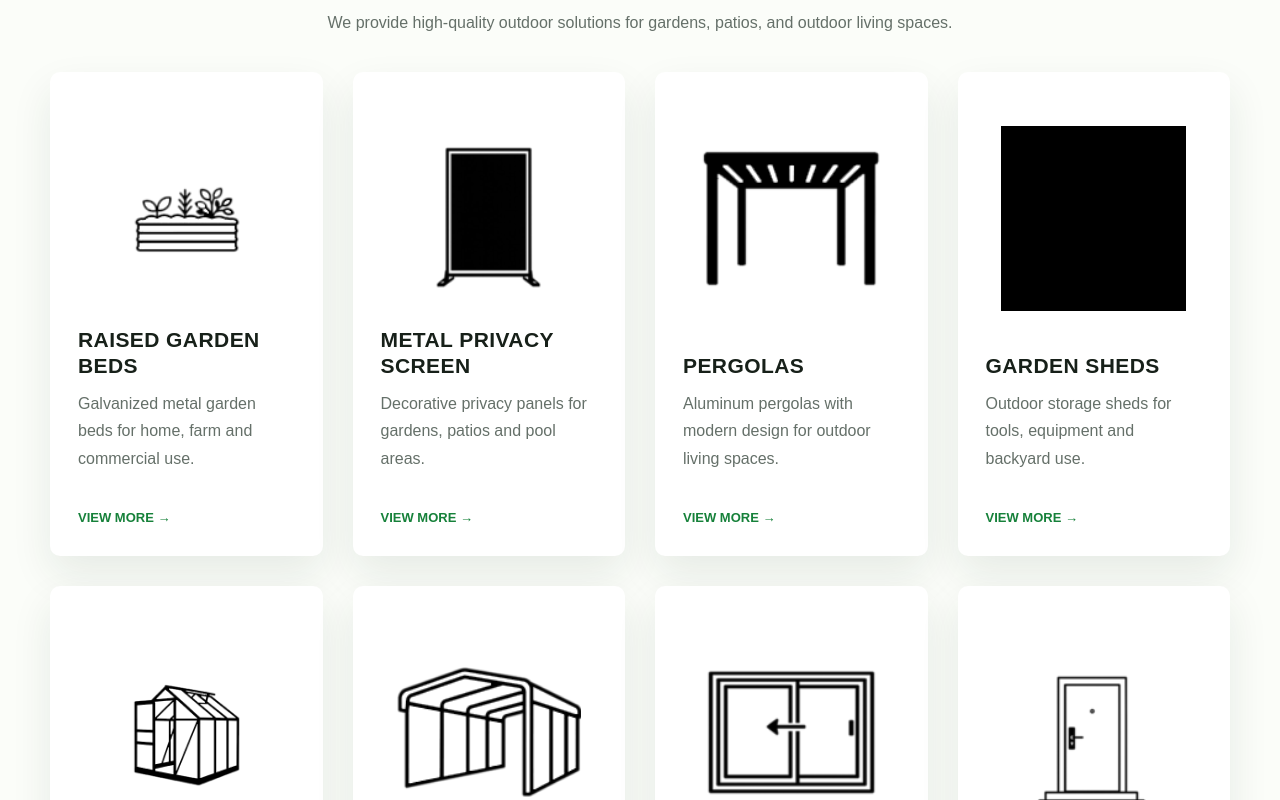
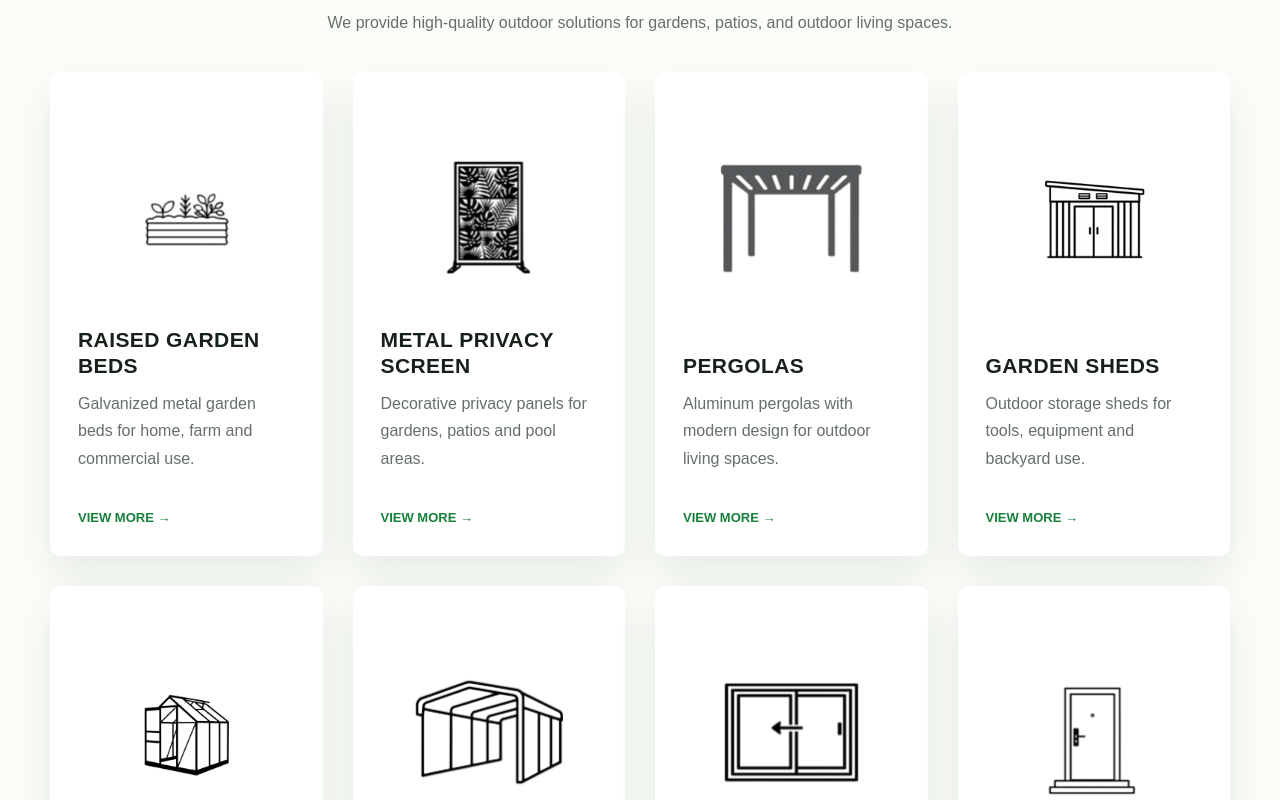
Before and after one commit to Sarim947/see-yes-garden-next, a Next.js app: page / in a window 1280 px wide. Shown: the part 1520-2320 px from the top of the page. Built offline with nearby package versions, Linux system fonts and the light colour scheme.

Commit message:
chagne icon

```diff
--- a/app/globals.css
+++ b/app/globals.css
@@ -352,11 +352,13 @@ p {
   width: 185px;
   height: 185px;
   margin: 54px auto 16px;
+  border-radius: 16px;
+  background: #ffffff;
 }
 
 .product-icon img {
-  filter: brightness(0);
   object-fit: contain;
+  padding: 18px;
 }
 
 .product-image {
--- a/tsconfig.json
+++ b/tsconfig.json
@@ -11,7 +11,6 @@
     "moduleResolution": "bundler",
     "resolveJsonModule": true,
     "isolatedModules": true,
-    "baseUrl": ".",
     "paths": {
       "@/*": ["./*"]
     },
```
Also changed, not shown: public/images/icons/garden-shed.webp.
